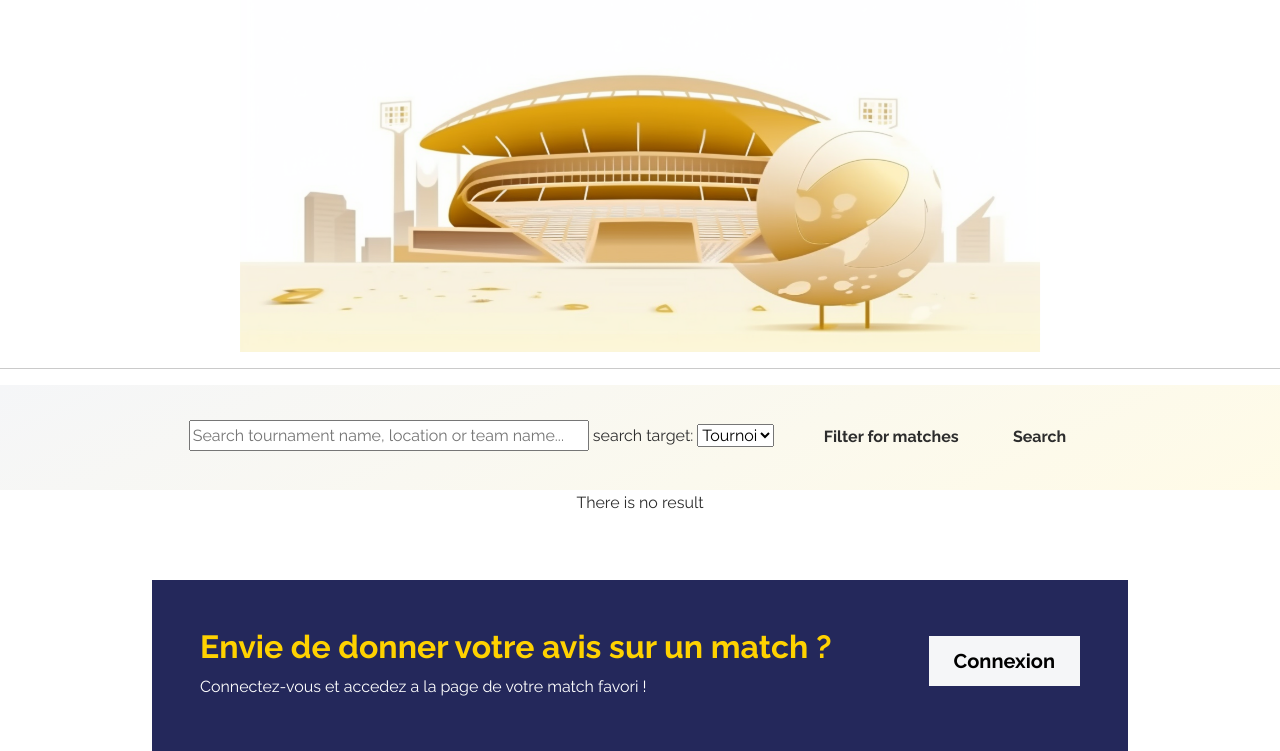
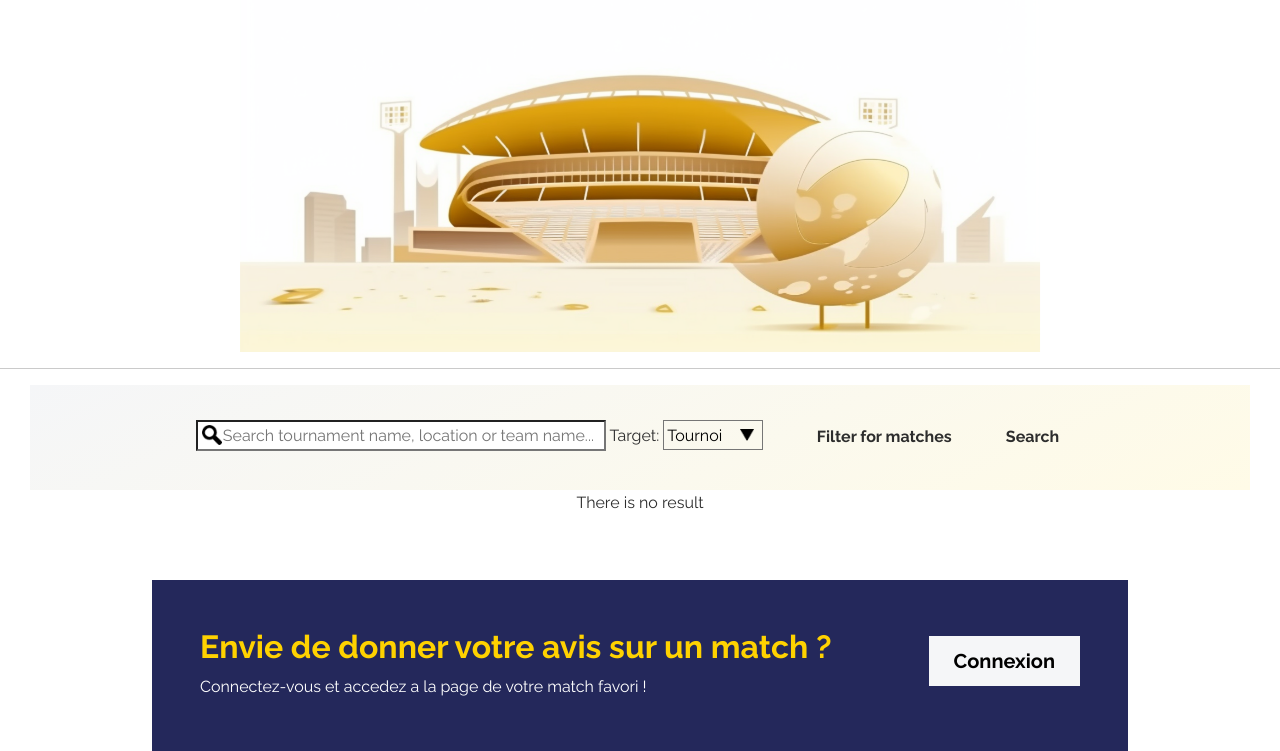
Before and after one commit to AnTerZz/tournois-antoine-rieuneau, a Django app: page /FinalWhistle/search/ in a window 1280 px wide. Shown: the part 344-1095 px from the top of the page. Run offline with Django 4.2, Linux system fonts and the light colour scheme; some libraries are stand-ins or nearby versions.

Commit message:
improve the appearence of search

```diff
--- a/tournois/FinalWhistle/templates/FinalWhistle/search.html
+++ b/tournois/FinalWhistle/templates/FinalWhistle/search.html
@@ -46,23 +46,53 @@
 
      <!--Search dock-->
      <hr>
-    <div class="float-right pb-3" style="text-align: center;margin-top: 0px;background: linear-gradient(-25deg, #fffbe7 0%, var(--ref-gray-100));">
+        <!--show search coin in input-->
+        <style type="text/css">
+            .searchBox{
+            background-image:url({% static 'FinalWhistle/assets/img/search.png'%});
+            background-size:20px;
+            background-repeat:no-repeat;
+            padding-left:25px;
+            background-position:1% 50%;
+            appearance:none;
+            }
+            form{
+            display:inline;
+            }
+        </style>
+        <!--show select coin in select-->
+        <style type="text/css">
+			select{
+				width:100px;
+				height:30px;
+				appearance:none;
+			    -moz-appearance:none;
+			    -webkit-appearance:none;
+				background: url({% static 'FinalWhistle/assets/img/select.png'%}) no-repeat 90% 50%;
+                background-size:14px;
+				font-size:16px;
+                padding-left:3px;
+				color:black;
+			}
+		</style>
+
+     <div class="float-right pb-3" style="text-align: center;margin-top: 0px; margin-left:30px; margin-right:30px; background: linear-gradient(-25deg, #fffbe7 0%, var(--ref-gray-100));">
          <form action="{% url 'FinalWhistle:search' %}" method="get">
              <p  style="text-align: center;margin-top:0px;">
                  <div style ="padding-top:30px;padding-bottom:-10px;">
-                    <input type="text" style="width:400px" name="q" placeholder="Search tournament name, location or team name...">
-                    search target:
+                     <input type="text" style="width:410px" name="q" class="searchBox" placeholder="Search tournament name, location or team name...">
+                     Target:
                      <select name="search_mode">
                          <option value="Tournament">Tournoi</option>
                          <option value="Team">Equipe</option>
-                    </select>&nbsp&nbsp&nbsp&nbsp&nbsp
+                     </select>&nbsp&nbsp&nbsp&nbsp&nbsp&nbsp
                      <!--Show the filter and search button-->
                      <a class="btn btn-black" data-bs-toggle="collapse" aria-expanded="false" aria-controls="collapse-filter" href="#collapse-filter" role="button" >Filter for matches</a>
                      <button type="submit" class="btn btn-gray">Search</button>
                  </div>
              </p>
               <!--Hides the information on each poule in a collapse for better ergonomics-->
-            <div class="row collapse" id="collapse-filter" style="text-align: center;margin-top: 0px;background: linear-gradient(-25deg, #fffbe7 0%, var(--ref-gray-100));">
+             <div class="row collapse" id="collapse-filter" style="text-align: center;margin-top: 0px;margin-left:30px; margin-right:30px; background: linear-gradient(-25deg, #fffbe7 0%, var(--ref-gray-100));">
                  <p style="margin: 10px">
                      Match date: <input type="date" name="date" id="date"> &nbsp &nbsp
                      Location: <input type="text" style="width:200px" name="location" placeholder="Location...">
@@ -75,6 +105,7 @@
              </div>
          </form>
      </div>
+
 
 
     <!--Loops through all tournaments and displays the first 3, the rest is displayed in a collapse which can be activated by pressing a view more button-->
```
Also changed, not shown: tournois/FinalWhistle/templates/FinalWhistle/index.html (+37 -5 lines), tournois/FinalWhistle/static/FinalWhistle/assets/img/search.png (added), tournois/FinalWhistle/static/FinalWhistle/assets/img/select.png (added). Lines whose indentation alone changed are shown as unchanged.
